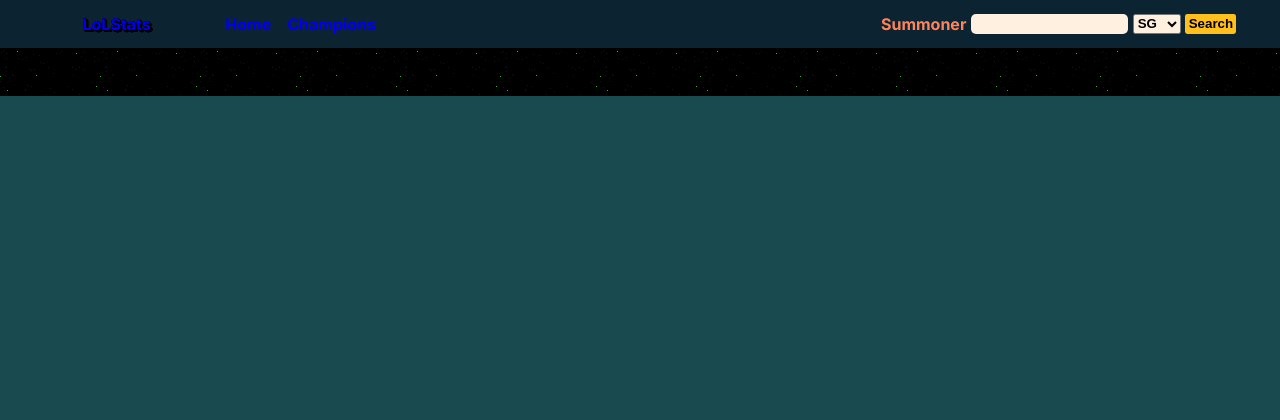
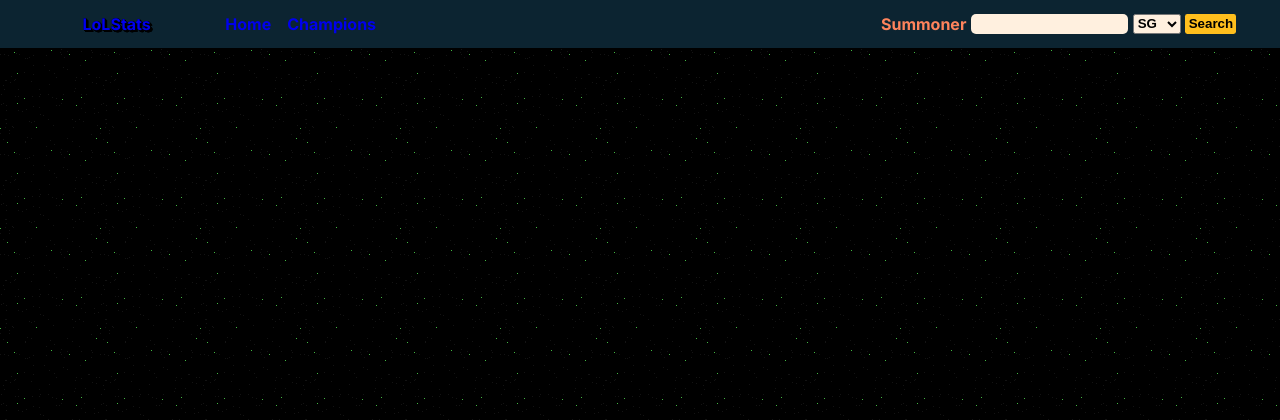
Before and after one commit to PurifierRG/LolStats, a Flask app: template templates/MatchHistory.html in a window 1280 px wide. Shown: the top 420 px of the page. Run offline with Flask 2, Linux system fonts and the light colour scheme; the template is opened without the code that fills it, so the values that code supplies are empty.

Commit message:
Fixed BackGround Image issue

```diff
--- a/static/BaseStyle.css
+++ b/static/BaseStyle.css
@@ -22,6 +22,7 @@
     padding: 0px;
     box-sizing: border-box;
     background-color: var(--bgcolor);
+    background-image: url('../static/images/Patterns/Black-6.webp');
     color: var(--color);
     font-family: Inter;
 }
@@ -340,7 +341,6 @@ nav button:active {
     max-height: min-content;
     font-size: 1rem;
     color: var(--other-color-2);
-    background-image: url('../static/images/Patterns/Black-6.webp');
 }
 
 .main {
```
